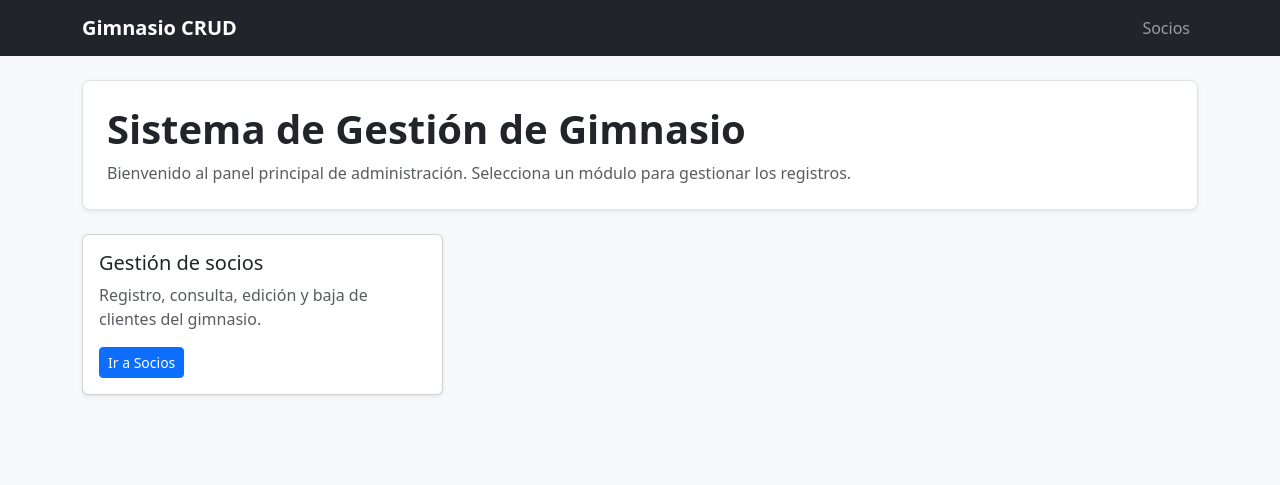
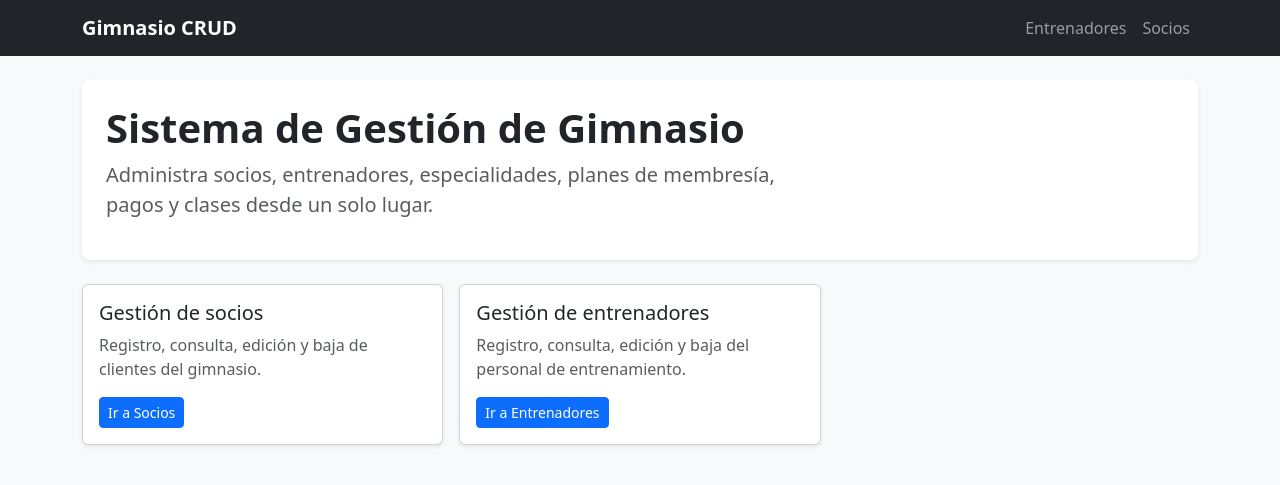
Before and after one commit to laurachaux09/Proyectofinal_Programaci-nWeb, a Flask app: page / in a window 1280 px wide. Shown: the top 485 px of the page. Run offline with Flask 3, Linux system fonts and the light colour scheme.

Commit message:
Conecta modulo de entrenadores en app.py y plantillas base

```diff
--- a/app.py
+++ b/app.py
@@ -1,10 +1,14 @@
 
 from flask import Flask, render_template
 from routes.socios import socios_bp
+from routes.entrenadores import entrenadores_bp
 
+from config import SECRET_KEY
 app = Flask(__name__)
+app.secret_key = SECRET_KEY
 
 app.register_blueprint(socios_bp)
+app.register_blueprint(entrenadores_bp)
 
 @app.route("/")
 def inicio():
--- a/templates/base.html
+++ b/templates/base.html
@@ -18,6 +18,9 @@
             </button>
             <div class="collapse navbar-collapse" id="navbarNav">
                 <ul class="navbar-nav ms-auto">
+                    <li class="nav-item">
+    <a class="nav-link" href="{{ url_for('entrenadores.listar_entrenadores') }}">Entrenadores</a>
+</li>
                     <li class="nav-item">
                         <a class="nav-link" href="{{ url_for('socios.listar_socios') }}">Socios</a>
                     </li>
--- a/templates/index.html
+++ b/templates/index.html
@@ -1,11 +1,13 @@
 {% extends "base.html" %}
 
-{% block title %}Inicio - Sistema de Gestión de Gimnasio{% endblock %}
+{% block title %}Inicio - Gimnasio{% endblock %}
 
 {% block content %}
-<div class="p-4 mb-4 bg-white rounded-3 shadow-sm border">
+<div class="p-4 mb-4 bg-white rounded-3 shadow-sm">
     <h1 class="display-6 fw-bold">Sistema de Gestión de Gimnasio</h1>
-    <p class="text-muted mb-0">Bienvenido al panel principal de administración. Selecciona un módulo para gestionar los registros.</p>
+    <p class="col-md-8 fs-5 text-muted">
+        Administra socios, entrenadores, especialidades, planes de membresía, pagos y clases desde un solo lugar.
+    </p>
 </div>
 
 <div class="row g-3">
@@ -18,5 +20,15 @@
             </div>
         </div>
     </div>
+
+    <div class="col-md-4">
+        <div class="card h-100 shadow-sm">
+            <div class="card-body">
+                <h5 class="card-title">Gestión de entrenadores</h5>
+                <p class="card-text text-muted">Registro, consulta, edición y baja del personal de entrenamiento.</p>
+                <a href="{{ url_for('entrenadores.listar_entrenadores') }}" class="btn btn-primary btn-sm">Ir a Entrenadores</a>
+            </div>
+        </div>
+    </div>
 </div>
 {% endblock %}
```
